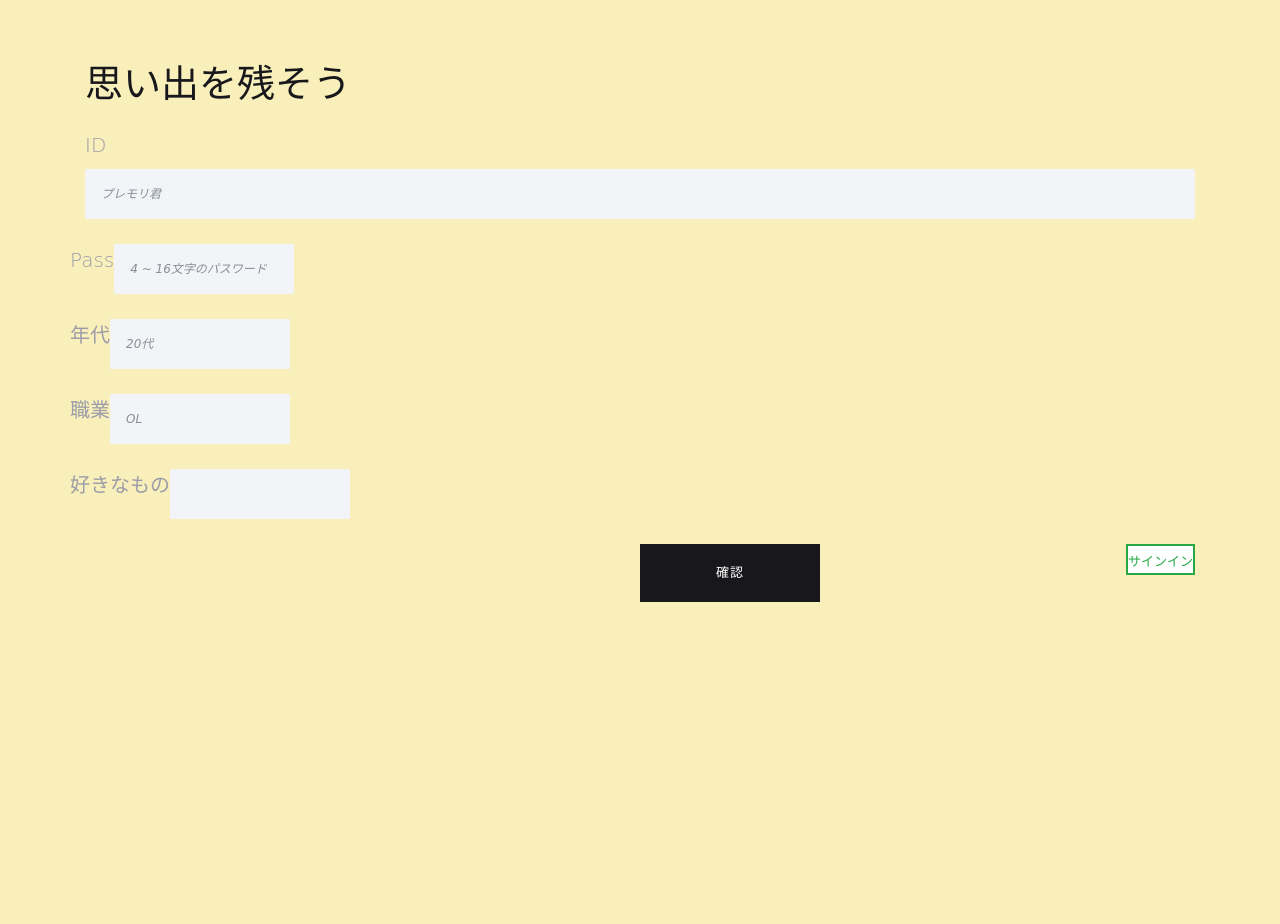
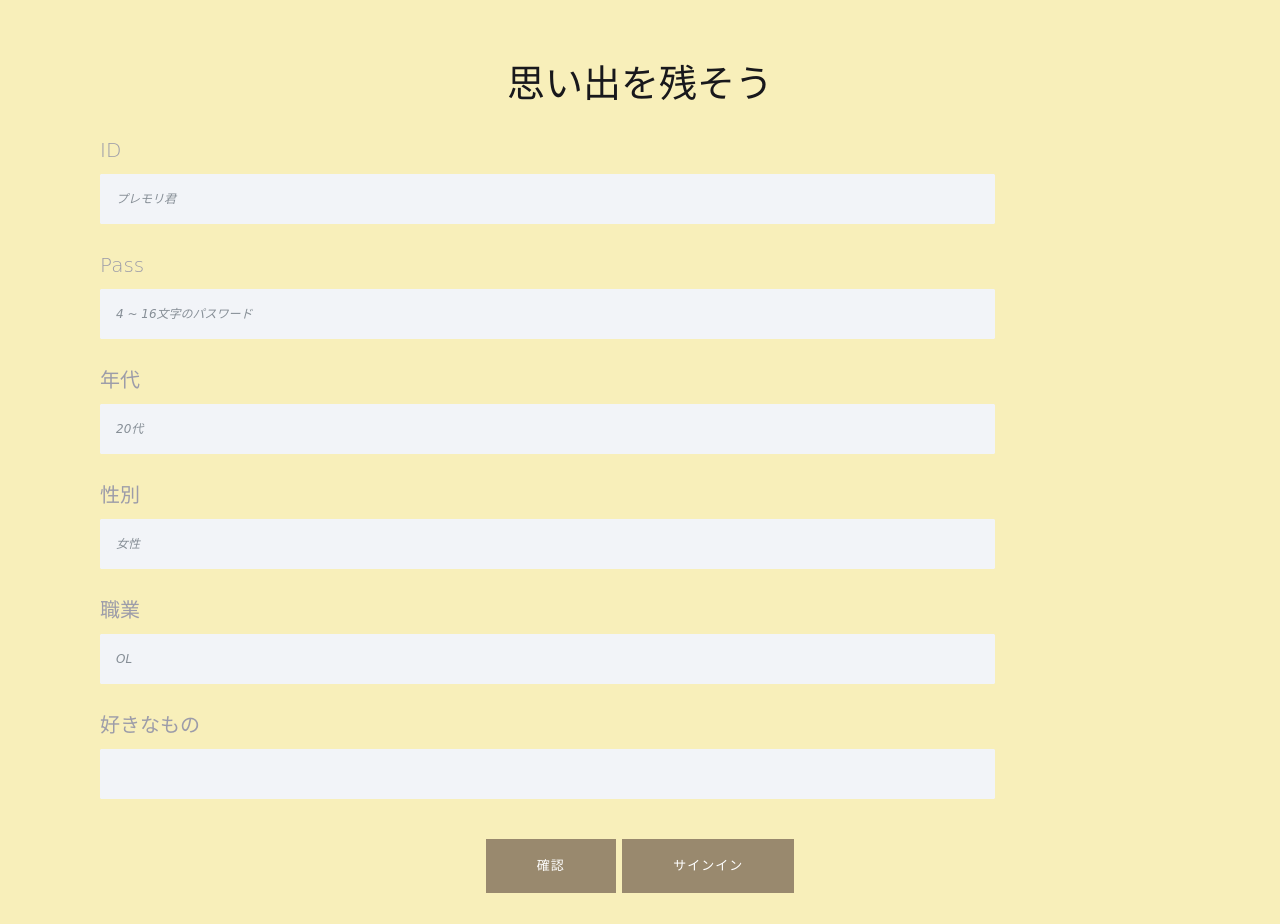
Before and after one commit to Hiroyamiyazaki/Machu-Picchu, a PHP site: page /signup.php in a window 1280 px wide. Before the commit the page ends 602 px from the top, so only its background shows below. Run offline with PHP 8.4, Linux system fonts and the light colour scheme.

Commit message:
登録できるようになった

```diff
--- a/assets/css/register.css
+++ b/assets/css/register.css
@@ -3,21 +3,21 @@
     background-color:#F8EFBA;
 }
 
-.log_con{
-  margin-bottom: 20px;
-  justify-content: center;
-  align-items: center;
+
+
+.reg_title {
+  text-align: center;
 }
 
-h2{
-    margin-bottom: 20px;
+.btn-submit {
+  text-align: center;
+  padding: 15px;
 }
 
-.submit_center .btn{
-    text-align:center;
+.btn-sub2 {
+  text-align: center;
 }
 
-a{
-    border:2px solid;
-    background:#FFFFFF;
-};
+.btnn {
+  margin: 30px;
+}
--- a/signup.php
+++ b/signup.php
@@ -6,6 +6,7 @@
     // PHPプログラム
     $user_id = '';
     $age_id = '';
+    $gender = '';
     $job_id = '';
     $brands = '';
     $errors = [];
@@ -13,6 +14,7 @@
     if (isset($_GET['action']) && $_GET['action'] == 'rewrite'){
         $_POST['input_user_id'] = $_SESSION['register']['user_id'];
         $_POST['input_age_id'] = $_SESSION['register']['age_id'];
+        $_POST['input_gender'] = $_SESSION['register']['gender'];
         $_POST['input_job_id'] = $_SESSION['register']['job_id'];
         $_POST['input_brands'] = $_SESSION['register']['brands'];
         $_POST['input_password'] = $_SESSION['register']['password'];
@@ -20,9 +22,11 @@
         $errors['rewrite'] = true;
     }
 
+
     if (!empty($_POST)){
         $user_id = $_POST['input_user_id'];
         $age_id = $_POST['input_age_id'];
+        $gender = $_POST['input_gender'];
         $job_id = $_POST['input_job_id'];
         $brands = $_POST['input_brands'];
         $password = $_POST['input_password'];
@@ -37,6 +41,9 @@
 
         if ($age_id == ''){
             $errors['age_id'] = 'blank';
+        }
+        if ($gender ==''){
+            $errors['gender'] = 'blank';
         }
         if ($job_id == ''){
             $errors['job_id'] = 'blank';
@@ -86,7 +93,8 @@
 
             $_SESSION['register']['user_id'] = $_POST['input_user_id'];
             $_SESSION['register']['password'] = $_POST['input_password'];
-            $_SESSION['register']['age_id'] = $_POST['input_gender'];
+            $_SESSION['register']['age_id'] = $_POST['input_age_id'];
+            $_SESSION['register']['gender'] = $_POST['input_gender'];
             $_SESSION['register']['job_id'] = $_POST['input_job_id'];
             $_SESSION['register']['brands'] = $_POST['input_brands'];
 
@@ -94,12 +102,16 @@
             exit();
         }
     }
+
+
+
     // $hoge = '';
     // カラかどうかのチェック
     // (empty($hoge))
     // 変数が存在するかどうかのチェック
     // (isset($hoge))
     // empty = !isset
+
 ?>
 
 <!DOCTYPE html>
@@ -139,23 +151,22 @@
             <div class="row justify-content-center">
                 <!-- ここにコンテンツ -->
                 <!-- ここから -->
-                <div class="col-ld-8 col-md-12 col-xs-12">
-                    <h2 >思い出を残そう</h2>
-                    <form method="POST" action="signup.php" enctype="multipart/form-data">
+                <div class="col-ld-12 col-md-12 col-xs-12">
+                    <h2 class="reg_title">思い出を残そう</h2>
+                    <form method="POST" action="signup.php" enctype="multipart/form-data" class="form-horizontal">
                         <div class="form-group">
-                            <label for="name">ID</label>
+                            <label for="name" class="control-label col-sm-2">ID</label>
+                            <div class="col-sm-10">
                                 <input type="text" name="input_user_id" class="form-control" id="name" placeholder="プレモリ君" value = "<?php echo htmlspecialchars($user_id); ?>">
                                     <?php if (isset($errors['user_id']) && $errors['user_id'] == 'blank'):?>
                                         <p class = "text-danger">IDを入力してください</p>
                                     <?php endif; ?>
                             </div>
+                         </div>
 
-                        <div class="row">
-                            <div class="col-xs-3">
-                                <label for="name">Pass</label>
-                            </div>
-                            <div class="col-xs-9">
                         <div class="form-group">
+                            <label for="name" class="control-label col-sm-2">Pass</label>
+                                <div class="col-sm-10">
                                     <input type="password" name="input_password" class="form-control" id="password" placeholder="4 ~ 16文字のパスワード">
                                     <?php if (isset($errors['password']) && $errors['password'] == 'blank'):?>
                                         <p class = "text-danger">パスワードを入力してください</p>
@@ -167,14 +178,10 @@
                                     <?php if(!empty($errors)): ?> <p class = "text-danger">パスワードを再度入力して下さい</p> <?php endif; ?>
                                 </div>
                             </div>
-                        </div>
 
-                        <div class="row">
-                            <div class="col-xs-3">
-                                <label for="name">年代</label>
-                            </div>
-                            <div class="col-xs-9">
                         <div class="form-group">
+                            <label for="name" class="control-label col-sm-2">年代</label>
+                                <div class="col-sm-10">
                                     <input type="text" name="input_age_id" class="form-control" id="name" placeholder="20代" value = "<?php echo htmlspecialchars($age_id); ?>">
                                     <!-- issetは入っているかどうか -->
                                     <?php if (isset($errors['age_id']) && $errors['age_id'] == 'blank'):?>
@@ -182,37 +189,43 @@
                                     <?php endif; ?>
                                 </div>
                         </div>
+
+                        <div class="form-group">
+                            <label for="name" class="control-label col-sm-2">性別</label>
+                                <div class="col-sm-10">
+                                    <input type="text" name="input_gender" class="form-control" id="name" placeholder="女性" value = "<?php echo htmlspecialchars($gender); ?>">
+                                    <!-- issetは入っているかどうか -->
+                                    <?php if (isset($errors['gender']) && $errors['age_id'] == 'blank'):?>
+                                        <p class = "text-danger">性別を入力してください</p>
+                                    <?php endif; ?>
+                                </div>
                         </div>
 
-                        <div class="row">
-                            <div class="col-xs-3">
-                                <label for="name">職業</label>
-                            </div>
-                            <div class="col-xs-9">
                         <div class="form-group">
+                            <label for="name" class="control-label col-sm-2">職業</label>
+                                <div class="col-sm-10">
                                     <input type="text" name="input_job_id" class="form-control" id="name" placeholder="OL" value = "<?php echo htmlspecialchars($job_id); ?>">
                                     <?php if (isset($errors['job_id']) && $errors['job_id'] == 'blank'):?>
                                         <p class = "text-danger">職業を入力してください</p>
                                     <?php endif; ?>
                                 </div>
                         </div>
-                        </div>
 
-                        <div class="row">
-                            <div class="col-xs-3">
-                                <label for="name">好きなもの</label>
-                            </div>
-                            <div class="col-xs-9">
                         <div class="form-group">
+                            <label for="name" class="control-label col-sm-3">好きなもの</label>
+                                <div class="col-sm-10">
                                     <input type="text" name="input_brands" class="form-control" id="name" placeholder="" value = "<?php echo htmlspecialchars($brands); ?>">
                                     <?php if (isset($errors['brands']) && $errors['brands'] == 'blank'):?>
                                         <p class = "text-danger">好きなものを入力してください</p>
                                     <?php endif; ?>
                                 </div>
-                                <input type="submit" class="btn btn-default-cente btn-lg" style="position:absolute;left:50%; right:50%; width:180px; "value="確認">
                         </div>
+
+
+                        <div class="form-group btn-submit">
+                            <input type="submit" class="btn btn-primary " value="確認">
+                            <a href="signin.php" class="btn btn-primary">サインイン</a>
                         </div>
-                        <a href="signin.php" style="float: right; padding-top: 6px;" class="text-success">サインイン</a>
                     </form>
                 </div>
             <!-- ここまで -->
```
Also changed, not shown: check.php (+66 -44 lines), signin.php (+13 -7 lines). Lines whose indentation alone changed are shown as unchanged.
